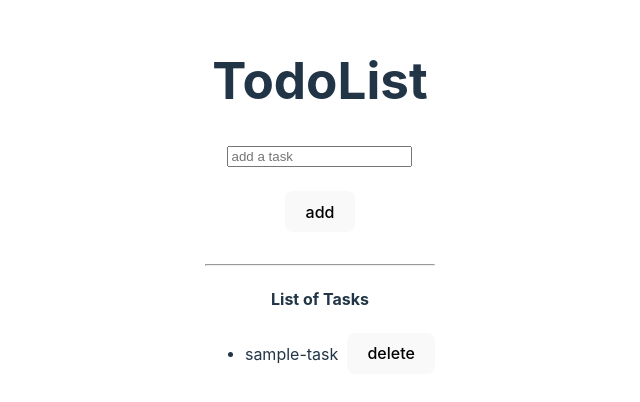
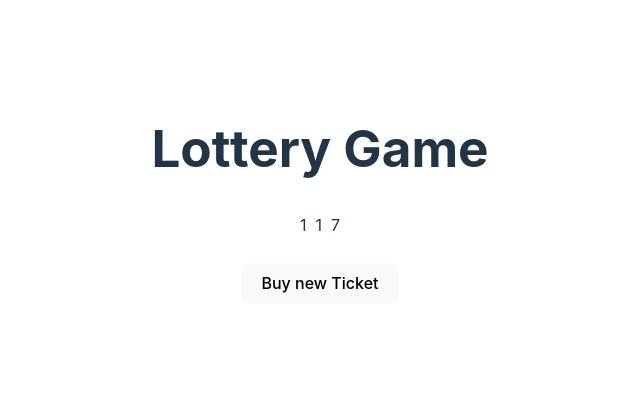
Before and after one commit to singhjashanjot/react-practice-repo, a React (Vite) app: page / in a window 1280 px wide. Shown: the part 196-598 px from the top of the page, without its empty margins (320-960 px from the left). Built offline with nearby package versions, Linux system fonts and the light colour scheme.

Commit message:
lotterygame-logic-building

```diff
--- a/src/App.jsx
+++ b/src/App.jsx
@@ -2,14 +2,14 @@
 import './App.css'
 import Likebutton from './Likebutton'
 import Todolist from './Todolist'
+import Lottery from './Lottery'
 
 function App() {
 
 
   return (
     <>
-      <h1>TodoList</h1>
-      <Todolist />
+      <Lottery />
     </>
   )
 }
--- /dev/null
+++ b/src/Lottery.css
@@ -0,0 +1,4 @@
+.ticket{
+    border:2px solid white;
+    border-radius: 30px;
+}
--- /dev/null
+++ b/src/Lottery.jsx
@@ -0,0 +1,23 @@
+import { useState } from "react"
+import "./Lottery.css"
+import { genticket,sum} from "./helper"
+
+export default function Lottery(){
+let [ticket , setticket ]=useState(genticket(3))
+let iswinning = sum(ticket) === 15;
+let buyticket =()=>{
+    setticket(genticket(3));
+}
+    return(
+        <div>
+            <h1>Lottery Game </h1>
+            <div className="ticket">
+                <span>{ticket[0]}</span> &nbsp;
+                <span>{ticket[1]}</span> &nbsp;
+                <span>{ticket[2]}</span>
+            </div> <br />
+        <button onClick={buyticket}>Buy new Ticket </button>
+            <h3>{iswinning && "Congratulations , you won!"}</h3>
+        </div>
+    )
+}
--- /dev/null
+++ b/src/helper.js
@@ -0,0 +1,12 @@
+function genticket(n) {
+    let arr = new Array(n);
+    for (let i = 0; i < n; i++) {
+        arr[i] = Math.floor(Math.random() * 10);
+    }
+    return arr;
+}
+
+function sum(arr){
+    return arr.reduce((sum,curr)=> sum+curr,0)
+}
+export {genticket,sum}
```
